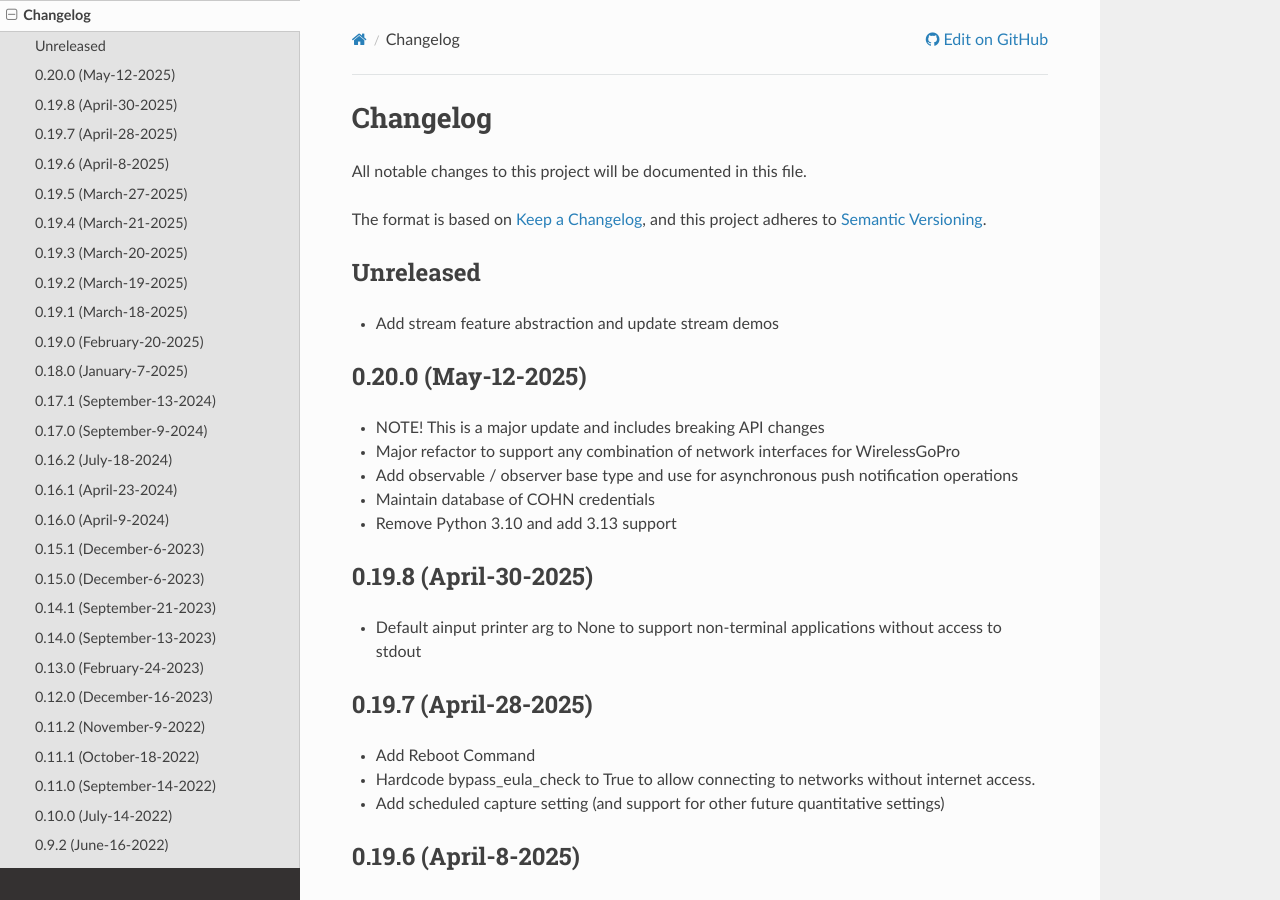
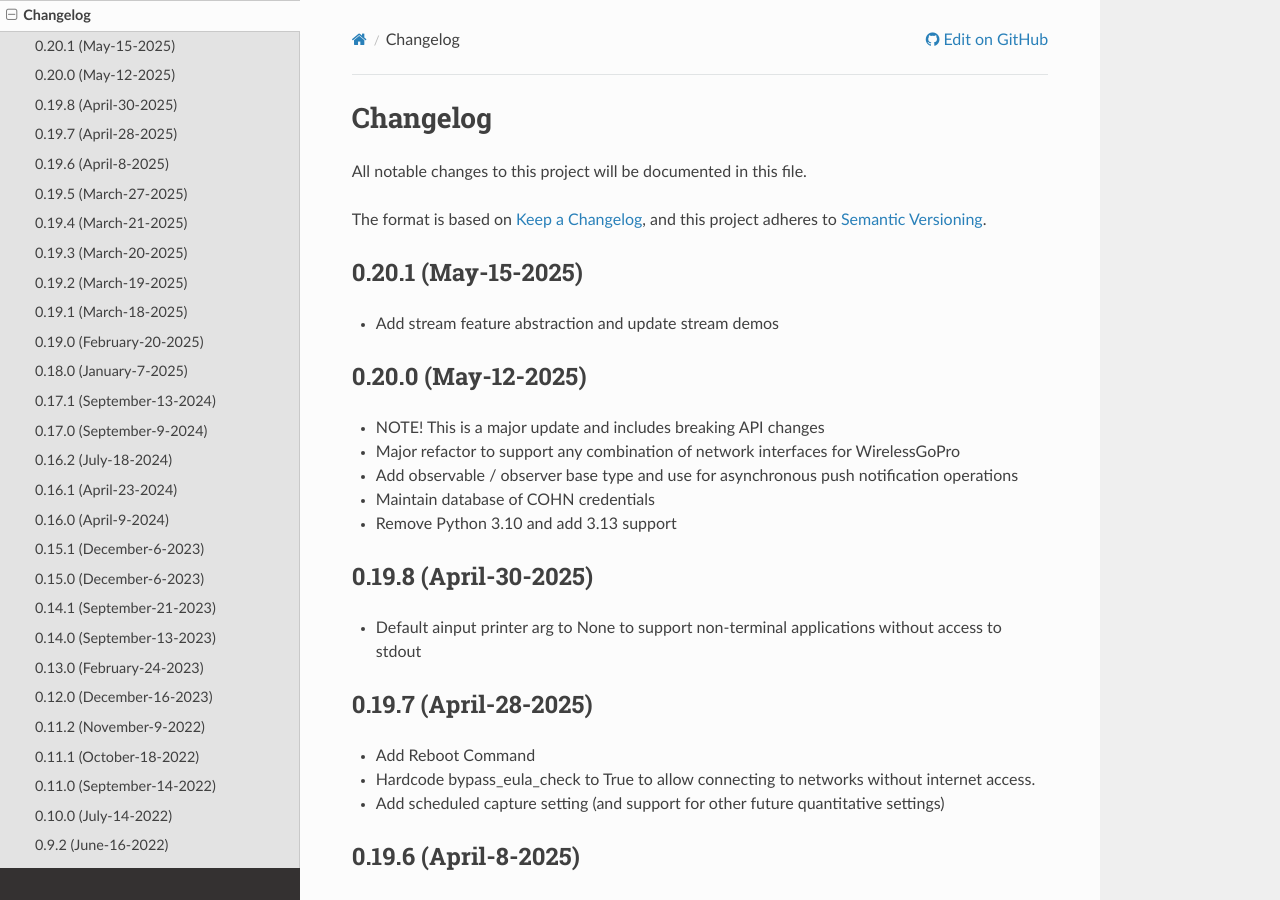
Before and after one commit to gopro/OpenGoPro, a Sphinx documentation site: the page built from demos/python/sdk_wireless_camera_control/docs/changelog.rst, in a window 1280 px wide and 900 px high. Built offline with Sphinx 7.4.7 and the Read the Docs theme 3.1.0, drawn with Linux system fonts in a browser that asks for light colours; the version number could not be read and is left out.

Commit message:
Release Python SDK 0.20.1

```diff
--- a/demos/python/sdk_wireless_camera_control/docs/changelog.rst
+++ b/demos/python/sdk_wireless_camera_control/docs/changelog.rst
@@ -9,8 +9,8 @@ All notable changes to this project will be documented in this file.
 The format is based on `Keep a Changelog <https://keepachangelog.com/en/1.0.0/>`_,
 and this project adheres to `Semantic Versioning <https://semver.org/spec/v2.0.0.html>`_.
 
-Unreleased
-----------
+0.20.1 (May-15-2025)
+--------------------
 * Add stream feature abstraction and update stream demos
 
 0.20.0 (May-12-2025)
```
Also changed, not shown: 1 other file.
